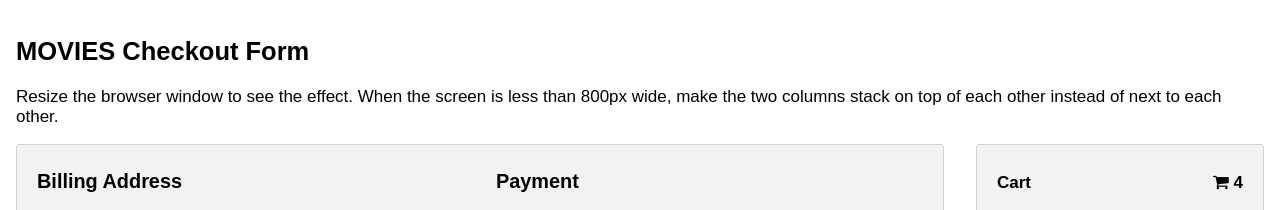
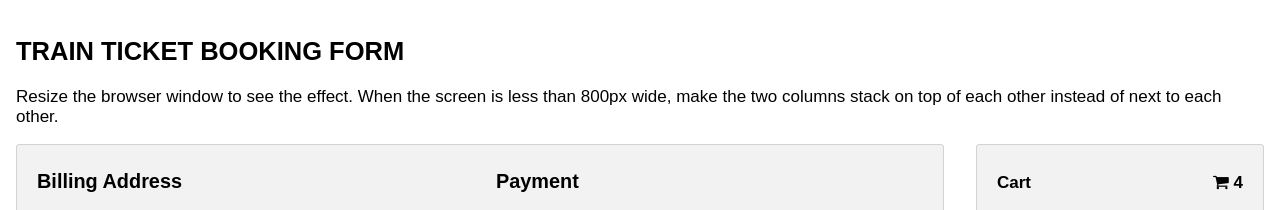
Before and after one commit to Jagadish00011/dockerproject, a plain HTML site: page index.html in a window 1280 px wide. Shown: the top 210 px of the page. Drawn offline with Linux system fonts and the light colour scheme.

Commit message:
Update index.html

```diff
--- a/index.html
+++ b/index.html
@@ -111,7 +111,7 @@ span.price {
 </head>
 <body>
 
-<h2>MOVIES Checkout Form</h2>
+<h2>TRAIN TICKET BOOKING FORM</h2>
 <p>Resize the browser window to see the effect. When the screen is less than 800px wide, make the two columns stack on top of each other instead of next to each other.</p>
 <div class="row">
   <div class="col-75">
```
